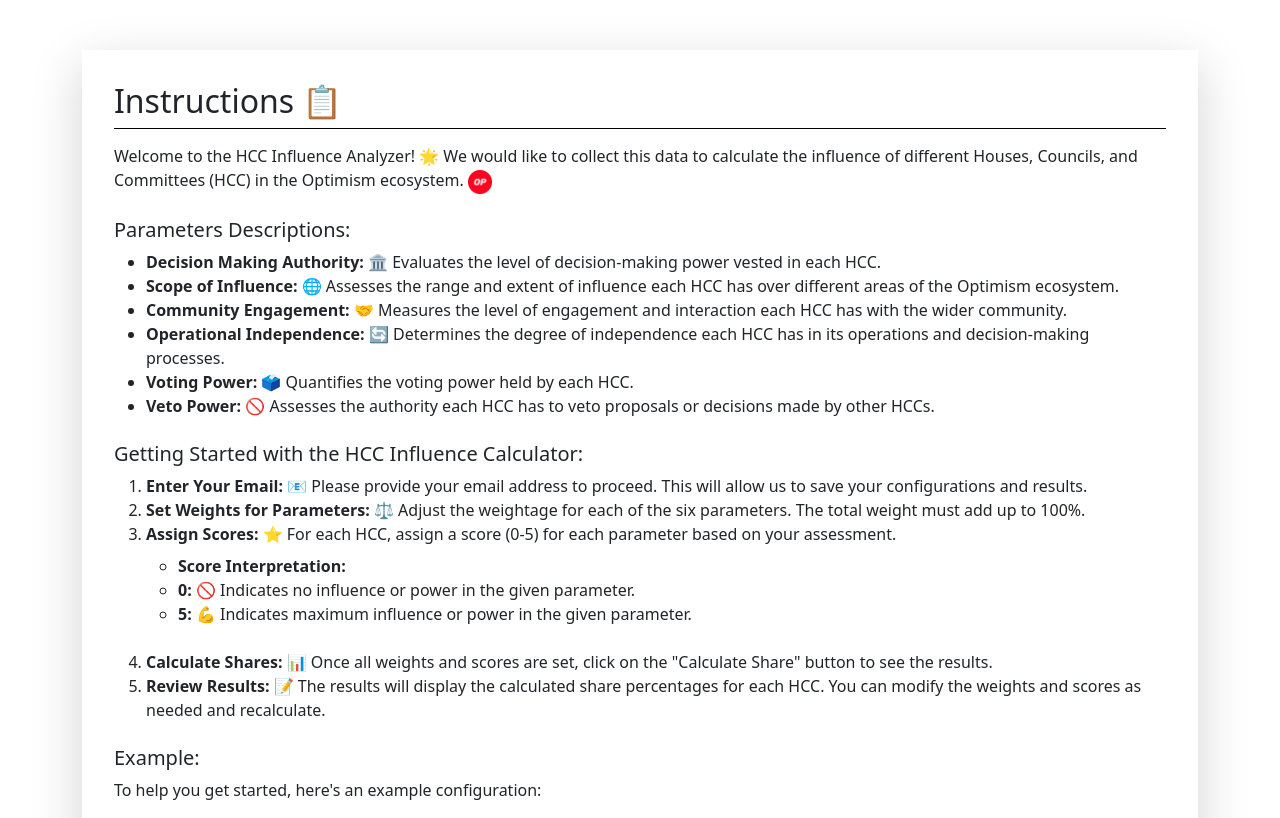
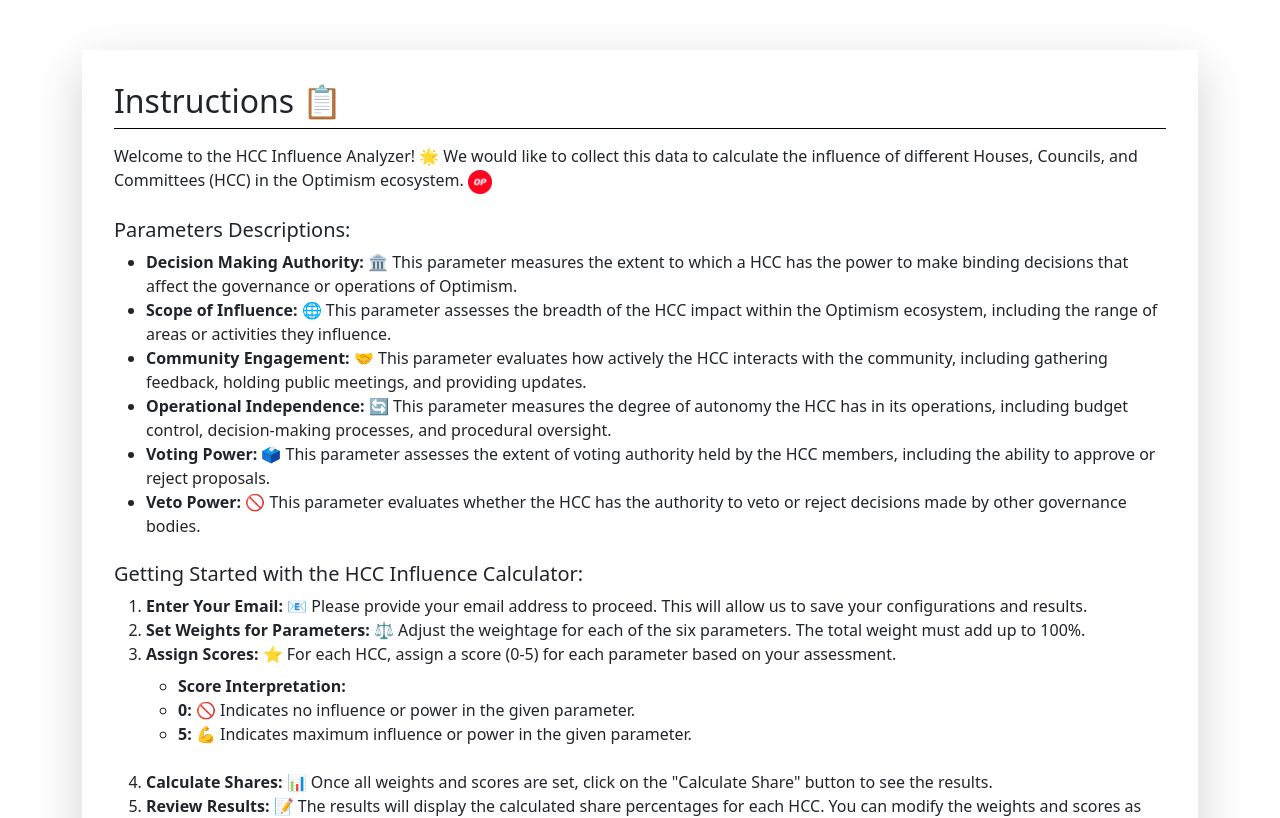
Before and after one commit to ARDev097/Measuring_COP_Optimism, a React (Create React App) app in the folder frontend/: page / in a window 1280 px wide. Shown: the top 818 px of the page. Built offline with nearby package versions, Linux system fonts and the light colour scheme.

Commit message:
Updated content of title and button

```diff
--- a/frontend/src/components/Calculator.js
+++ b/frontend/src/components/Calculator.js
@@ -130,7 +130,7 @@
 
   return (
     <div className="calculator">
-      <h2 className="text-center my-4">Council and Committee Share Calculator</h2>
+      <h2 className="text-center my-4">HCC Influence Analyzer</h2>
       <div className="weights-container mb-4">
         <div className='wieghttitle'>
           <h3>Weights</h3>
@@ -190,7 +190,7 @@
           variant="primary"
           onClick={calculateResults}
         >
-          Calculate Share
+          Calculate Influence
         </Button>
         <Button
            style={{ flex: 1, backgroundColor: '#6c757d', color: '#fff', border: 'none', marginRight: '10px' }}
--- a/frontend/src/components/Instructions.js
+++ b/frontend/src/components/Instructions.js
@@ -18,12 +18,12 @@
 
           <h5 className="text-lg font-semibold mb-2">Parameters Descriptions:</h5>
           <ul className="list-disc pl-5 mb-4">
-            <li><strong>Decision Making Authority:</strong> 🏛️ Evaluates the level of decision-making power vested in each HCC.</li>
-            <li><strong>Scope of Influence:</strong> 🌐 Assesses the range and extent of influence each HCC has over different areas of the Optimism ecosystem.</li>
-            <li><strong>Community Engagement:</strong> 🤝 Measures the level of engagement and interaction each HCC has with the wider community.</li>
-            <li><strong>Operational Independence:</strong> 🔄 Determines the degree of independence each HCC has in its operations and decision-making processes.</li>
-            <li><strong>Voting Power:</strong> 🗳️ Quantifies the voting power held by each HCC.</li>
-            <li><strong>Veto Power:</strong> 🚫 Assesses the authority each HCC has to veto proposals or decisions made by other HCCs.</li>
+            <li><strong>Decision Making Authority:</strong> 🏛️ This parameter measures the extent to which a HCC has the power to make binding decisions that affect the governance or operations of Optimism.</li>
+            <li><strong>Scope of Influence:</strong> 🌐 This parameter assesses the breadth of the HCC impact within the Optimism ecosystem, including the range of areas or activities they influence.</li>
+            <li><strong>Community Engagement:</strong> 🤝 This parameter evaluates how actively the HCC interacts with the community, including gathering feedback, holding public meetings, and providing updates. </li>
+            <li><strong>Operational Independence:</strong> 🔄 This parameter measures the degree of autonomy the HCC has in its operations, including budget control, decision-making processes, and procedural oversight.</li>
+            <li><strong>Voting Power:</strong> 🗳️ This parameter assesses the extent of voting authority held by the HCC members, including the ability to approve or reject proposals.</li>
+            <li><strong>Veto Power:</strong> 🚫 This parameter evaluates whether the HCC has the authority to veto or reject decisions made by other governance bodies.</li>
           </ul>
 
           <h5 className="text-lg font-semibold mb-2">Getting Started with the HCC Influence Calculator:</h5>
```
